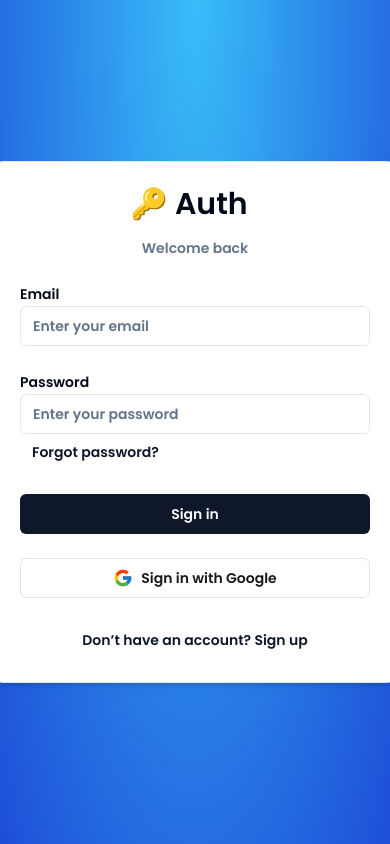
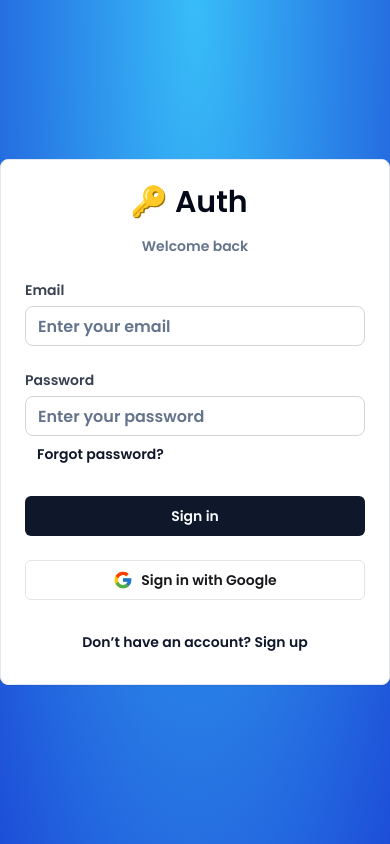
Before and after one commit to TITANLUX619/auth-2fa-base-app, a Next.js app: page /sign-in in a window 390 px wide. Built offline with nearby package versions, Linux system fonts and the light colour scheme; no server answers.

Commit message:
add responsive styles

```diff
--- a/app/(auth)/layout.tsx
+++ b/app/(auth)/layout.tsx
@@ -7,8 +7,10 @@ export default function AuthLayout({
   children: React.ReactNode;
 }>) {
   return (
-    <div className="flex h-full  items-center justify-center bg-[radial-gradient(ellipse_at_top,_var(--tw-gradient-stops))] from-sky-400 to-blue-700">
-      {children}
-    </div>
+    <main className="main-layout">
+      <div className='flex w-full flex-col items-center justify-center gap-4 bg-gray-25 max-w-4xl'>
+        {children}
+      </div>
+    </main>
   );
 }
--- a/app/(root)/layout.tsx
+++ b/app/(root)/layout.tsx
@@ -1,6 +1,6 @@
 import { SessionProvider } from 'next-auth/react';
-import { auth } from '@/auth/auth'
-import '../globals.css'
+import { auth } from '@/auth/auth';
+import '../globals.css';
 import Navbar from '@/components/Navbar';
 import { Suspense } from 'react';
 
@@ -13,16 +13,16 @@ export default async function RootLayout({
 
   return (
     <SessionProvider session={session}>
-      <main className="flex h-full flex-col items-center justify-center bg-[radial-gradient(ellipse_at_top,_var(--tw-gradient-stops))] from-sky-400 to-blue-700">
-        <div className='flex max-h-screen w-full flex-col gap-8 bg-gray-25'>
+      <main className="main-layout">
+        <div className='flex w-full flex-col gap-4'>
           <Suspense>
             <Navbar />
           </Suspense>
         </div>
-        <div className='flex h-full justify-center items-center flex-col gap-8 bg-gray-25'>
+        <div className='flex w-full flex-col items-center justify-center gap-4 bg-gray-25 max-w-4xl'>
           {children}
         </div>
       </main>
-    </SessionProvider >
+    </SessionProvider>
   );
 }
--- a/app/(root)/page.tsx
+++ b/app/(root)/page.tsx
@@ -1,10 +1,10 @@
 export default async function Home() {
   return (
-    <div className='space-y-8 text-center'>
+    <div className="home">
       <h1 className='text-6xl font-bold text-white drop-shadow-md'>
         🔑 Auth
       </h1>
-      <p className='text-2xl text-white'>
+      <p className='text-2xl text-center  text-white'>
         Scaffolding app using Next Auth v5 and 2FA
       </p>
     </div>
--- a/app/(root)/settings/page.tsx
+++ b/app/(root)/settings/page.tsx
@@ -66,7 +66,8 @@ const SettingsPage = () => {
   }
 
   return (
-    <Card className="w-[600px]">
+    <div className="flex items-center justify-center min-h-screen">
+      <Card className="w-full max-w-4xl min-w-[320px] sm:min-w-[500px] lg:min-w-[700px] xl:min-w-[800px] p-6 mx-4">
         <CardHeader>
           <p className="text-2xl font-semibold text-center">
             ⚙️ Settings
@@ -96,8 +97,8 @@ const SettingsPage = () => {
                     </FormItem>
                   )}
                 />
-              {user?.isOAuth === false && (
-                <>
+                {/*                 {user?.isOAuth === false && (
+                  <> */}
                 <FormField
                   control={form.control}
                   name="email"
@@ -152,8 +153,8 @@ const SettingsPage = () => {
                     </FormItem>
                   )}
                 />
-                </>
-              )}
+                {/*                   </>
+                )} */}
                 <FormField
                   control={form.control}
                   name="role"
@@ -183,8 +184,8 @@ const SettingsPage = () => {
                     </FormItem>
                   )}
                 />
-              {user?.isOAuth === false && (
-                <FormField
+                {/*                 {user?.isOAuth === false && (
+ */}                  <FormField
                   control={form.control}
                   name="twoFactorEnabled"
                   render={({ field }) => (
@@ -205,7 +206,7 @@ const SettingsPage = () => {
                     </FormItem>
                   )}
                 />
-              )}
+                {/*  )} */}
               </div>
               <Button
                 disabled={isPending}
@@ -217,6 +218,7 @@ const SettingsPage = () => {
           </Form>
         </CardContent>
       </Card>
+    </div>
   );
 }
 
--- a/app/globals.css
+++ b/app/globals.css
@@ -5,8 +5,24 @@
 html,
 body,
 :root {
-  height: 100%;
   user-select: none;
+}
+
+* {
+  margin: 0;
+  padding: 0;
+  box-sizing: border-box;
+}
+
+/* Hide scrollbar for Chrome, Safari and Opera */
+.no-scrollbar::-webkit-scrollbar {
+  display: none;
+}
+
+/* Hide scrollbar for IE, Edge and Firefox */
+.no-scrollbar {
+  -ms-overflow-style: none; /* IE and Edge */
+  scrollbar-width: none; /* Firefox */
 }
 
 @layer base {
@@ -74,3 +90,96 @@ body,
     @apply bg-background text-foreground;
   }
 }
+
+@layer utilities {
+  .input-class {
+    @apply text-16 placeholder:text-16 rounded-lg border border-gray-300 text-gray-900 placeholder:text-gray-500;
+  }
+
+  .sheet-content button {
+    @apply focus:ring-0 focus-visible:ring-transparent focus:ring-offset-0 focus-visible:ring-offset-0 focus-visible:outline-none focus-visible:border-none !important;
+  }
+
+  .text14_padding10 {
+    @apply text-14 px-4 py-2.5 font-semibold;
+  }
+
+  .flex-center {
+    @apply flex items-center justify-center;
+  }
+
+  .header-2 {
+    @apply text-18 font-semibold text-gray-900;
+  }
+
+  .text-10 {
+    @apply text-[10px] leading-[14px];
+  }
+
+  .text-12 {
+    @apply text-[12px] leading-[16px];
+  }
+
+  .text-14 {
+    @apply text-[14px] leading-[20px];
+  }
+
+  .text-16 {
+    @apply text-[16px] leading-[24px];
+  }
+
+  .text-18 {
+    @apply text-[18px] leading-[22px];
+  }
+
+  .text-20 {
+    @apply text-[20px] leading-[24px];
+  }
+
+  .text-24 {
+    @apply text-[24px] leading-[30px];
+  }
+
+  .text-26 {
+    @apply text-[26px] leading-[32px];
+  }
+
+  .text-30 {
+    @apply text-[30px] leading-[38px];
+  }
+
+  .text-36 {
+    @apply text-[36px] leading-[44px];
+  }
+  .form-item {
+    @apply flex flex-col gap-1.5;
+  }
+
+  .form-label {
+    @apply text-14 w-full max-w-[280px] font-medium text-gray-700;
+  }
+
+  .form-message {
+    @apply text-12 text-red-500;
+  }
+
+  .form-btn {
+    @apply text-16 rounded-lg border border-bankGradient bg-bank-gradient font-semibold text-white shadow-form;
+  }
+
+  .form-link {
+    @apply text-14 cursor-pointer font-medium text-bankGradient;
+  }
+  .auth-form {
+    @apply flex items-center justify-center min-h-screen;
+  }
+  .auth-card-wrapper {
+    @apply w-full max-w-4xl min-w-[320px] sm:min-w-[500px];
+  }
+  .home {
+    @apply flex flex-col items-center justify-center space-y-8 min-h-screen;
+  }
+  .main-layout {
+    @apply flex min-h-screen flex-col items-center  bg-[radial-gradient(ellipse_at_top,_var(--tw-gradient-stops))] from-sky-400 to-blue-700;
+  }
+}
--- a/auth/auth.ts
+++ b/auth/auth.ts
@@ -111,7 +111,7 @@ export const { auth, signIn, signOut, unstable_update, handlers: { GET, POST } }
     GoogleProvider({
       clientId: process.env.AUTH_GOOGLE_ID,
       clientSecret: process.env.AUTH_GOOGLE_SECRET,
-      /* allowDangerousEmailAccountLinking: true */
+      allowDangerousEmailAccountLinking: true
     })
   ]
 })
--- a/components/Navbar.tsx
+++ b/components/Navbar.tsx
@@ -8,19 +8,17 @@ const Navbar = () => {
   const router = useRouter()
 
   return (
-    <nav className="bg-gray-800">
-      <div className="ml-3 mr-4 my-1">
-        <div className="relative flex items-center justify-between h-16">
-          <div className="flex-1 flex items-center justify-start">
+    <nav className="bg-gray-800 w-full fixed top-0 left-0 z-50">
+      <div className="w-full max-w-full px-4 lg:px-8">
+        <div className="flex items-center justify-between h-16">
           <div
             onClick={() => { router.push('/') }}
-              className="flex-shrink-0 flex items-center justify-center text-white text-3xl cursor-pointer"
+            className="text-white text-3xl cursor-pointer"
           >
             🔑 Auth
           </div>
-            <div className="flex-1 flex items-center justify-end">
+          <div className="flex items-center">
             <UserMenuButton />
-            </div>
           </div>
         </div>
       </div>
--- a/components/auth/AuthCardWrapper.tsx
+++ b/components/auth/AuthCardWrapper.tsx
@@ -8,7 +8,7 @@ const AuthCardWrapper = (
   { children, headerLabel, backbuttonLabel, backButtonHref, showSocial }: AuthCardWrapperProps
 ) => {
   return (
-    <Card className='w-[400px] shadow-md'>
+    <Card className="auth-card-wrapper">
       <CardHeader>
         <AuthCardHeader label={headerLabel} />
       </CardHeader>
--- a/components/auth/AuthForm.tsx
+++ b/components/auth/AuthForm.tsx
@@ -81,7 +81,7 @@ const AuthForm = ({ type }: AuthFormProps) => {
   const authButtonLabel = type === 'sign-up' ? 'Sign up' : show2FA ? 'Send code' : 'Sign in'
 
   return (
-    <div>
+    <section className="auth-form">
       <AuthCardWrapper
         headerLabel='Welcome back'
         backbuttonLabel={type === 'sign-in' ? 'Don’t have an account? Sign up' : 'Already have an account? Sign in'}
@@ -128,7 +128,8 @@ const AuthForm = ({ type }: AuthFormProps) => {
                   placeholder='Enter your city'
                   disabled={isPending}
                 />
-                <div className="flex gap-4">
+                <div className="flex flex-col sm:flex-row gap-4">
+                  <div className="w-full sm:w-1/2">
                     <AuthInput
                       id='signin-postalCode'
                       control={form.control}
@@ -138,6 +139,8 @@ const AuthForm = ({ type }: AuthFormProps) => {
                       placeholder='Enter your specific Postal Code'
                       disabled={isPending}
                     />
+                  </div>
+                  <div className="w-full sm:w-1/2">
                     <AuthInput
                       id='signin-dateOfBirth'
                       control={form.control}
@@ -146,6 +149,7 @@ const AuthForm = ({ type }: AuthFormProps) => {
                       label="Date of Birth"
                       disabled={isPending}
                     />
+                  </div>
                 </div>
               </>
             )}
@@ -206,7 +210,7 @@ const AuthForm = ({ type }: AuthFormProps) => {
           </form>
         </Form>
       </AuthCardWrapper>
-    </div>
+    </section>
   )
 }
 
--- a/components/auth/AuthInput.tsx
+++ b/components/auth/AuthInput.tsx
@@ -29,7 +29,7 @@ const AuthInput = ({ id, control, type, name, label, placeholder }: AuthInput) =
               <Input
                 id={id}
                 placeholder={placeholder}
-                className="input-class"
+                className={`input-class ${type === 'date' ? 'justify-end' : ''}`}
                 type={type}
                 {...field}
               />
```
Lines whose indentation alone changed are shown as unchanged.
